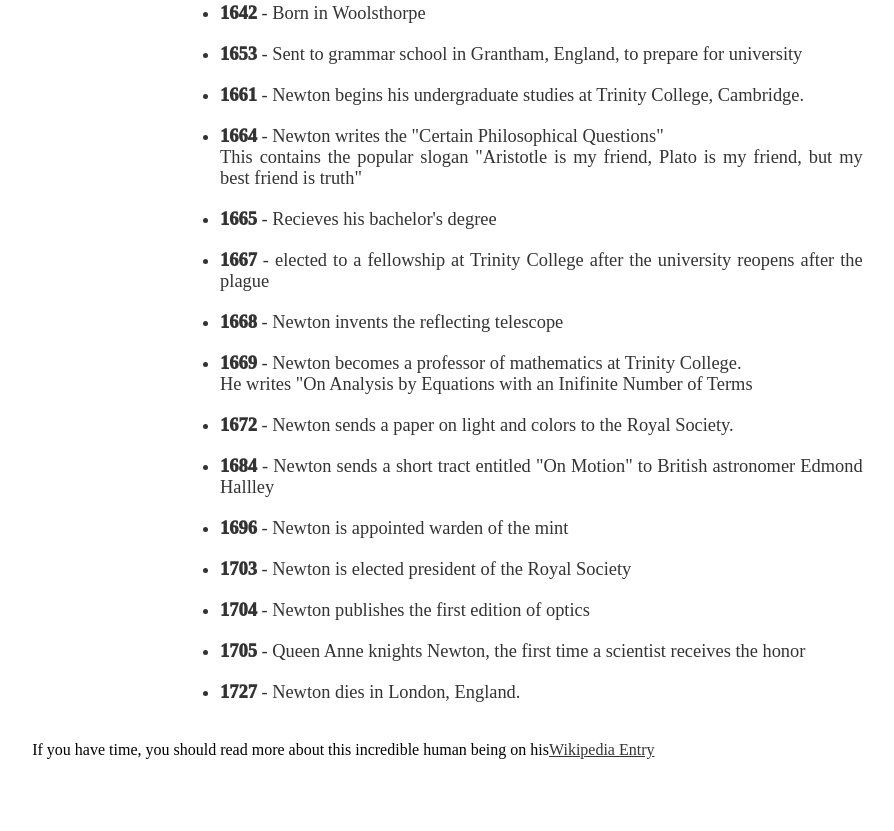
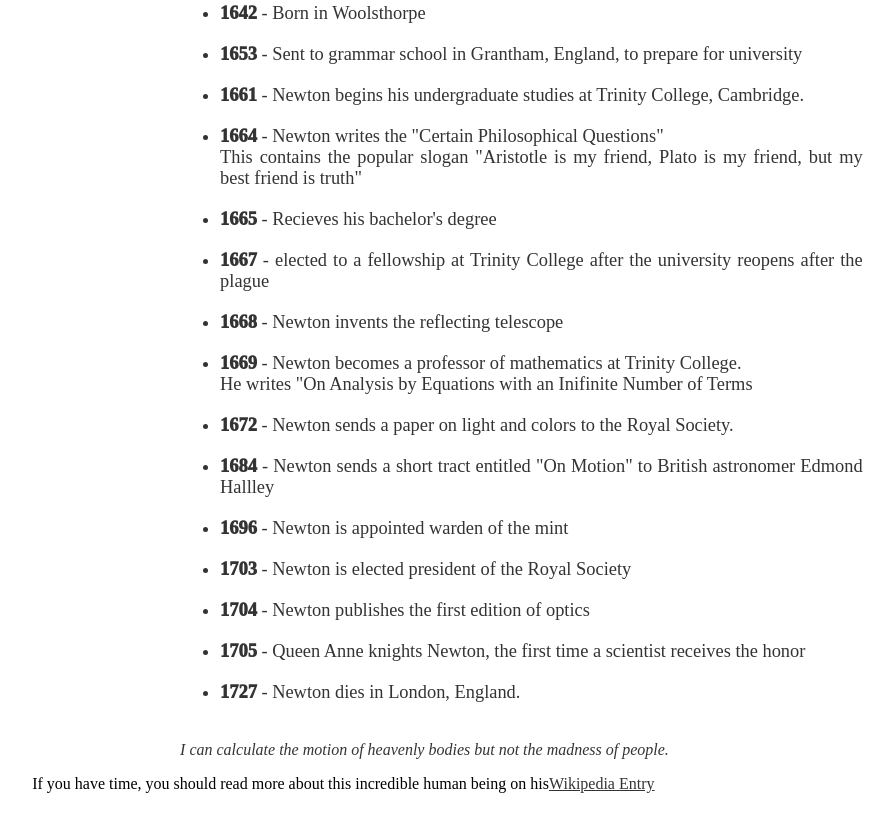
Before and after one commit to DrDev-Py/FreeCodeCamp-Tribute-Page, a plain HTML site: page index.html in a window 1280 px wide. Shown: the part 858-1689 px from the top of the page, without its empty margins (39-933 px from the left). Drawn offline with Linux system fonts and the light colour scheme.

Commit message:
Update index.html

```diff
--- a/index.html
+++ b/index.html
@@ -38,7 +38,7 @@
                     <li><span>1727</span> - Newton dies in London, England.</li>
                 </ul>
 
-                <p><i></i></p>
+                <p><i>I can calculate the motion of heavenly bodies but not the madness of people.</i></p>
             </div>
             <p>If you have time, you should read more about this incredible human being on his<a id="tribute-link" target="_blank" href="https://en.wikipedia.org/wiki/Isaac_Newton">Wikipedia Entry</a></p>
         </div>
```
